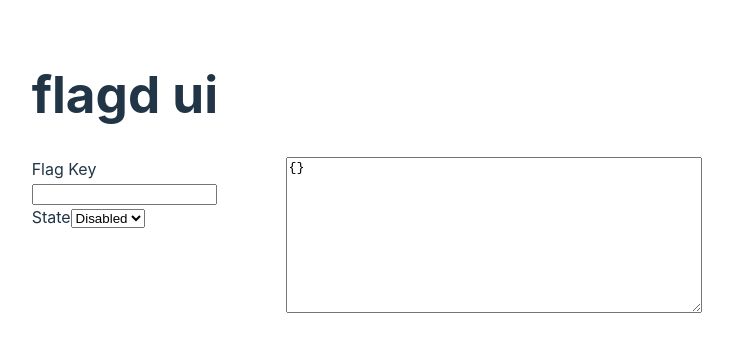
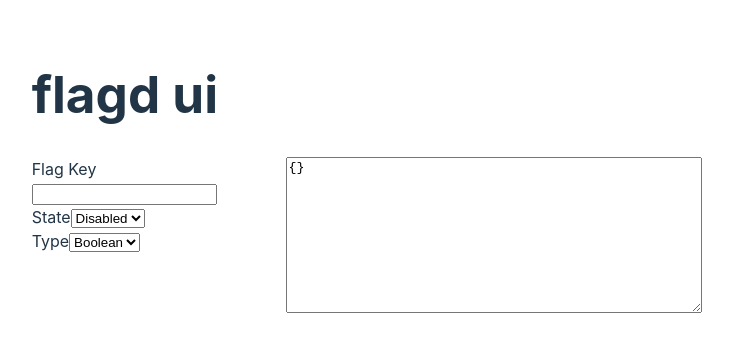
Before and after one commit to yangzhaox/flagd-ui, a React (Vite) app: page / in a window 1280 px wide. Shown: the top 352 px of the page, without its empty margins (273-1006 px from the left). Built offline with nearby package versions, Linux system fonts and the light colour scheme.

Commit message:
support type

```diff
--- a/src/FlagForm.jsx
+++ b/src/FlagForm.jsx
@@ -14,6 +14,14 @@ export default function FlagForm() {
                     <option value="DISABLED">Disabled</option>
                     <option value="ENABLED">Enabled</option>
                 </select>
+                <br />
+                <label htmlFor="type">Type</label>
+                <select id="type" {...register("type")}>
+                    <option value="boolean">Boolean</option>
+                    <option value="string">String</option>
+                    <option value="number">Number</option>
+                    <option value="object">JSON</option>
+                </select>
             </form>
         </>
     )
```
